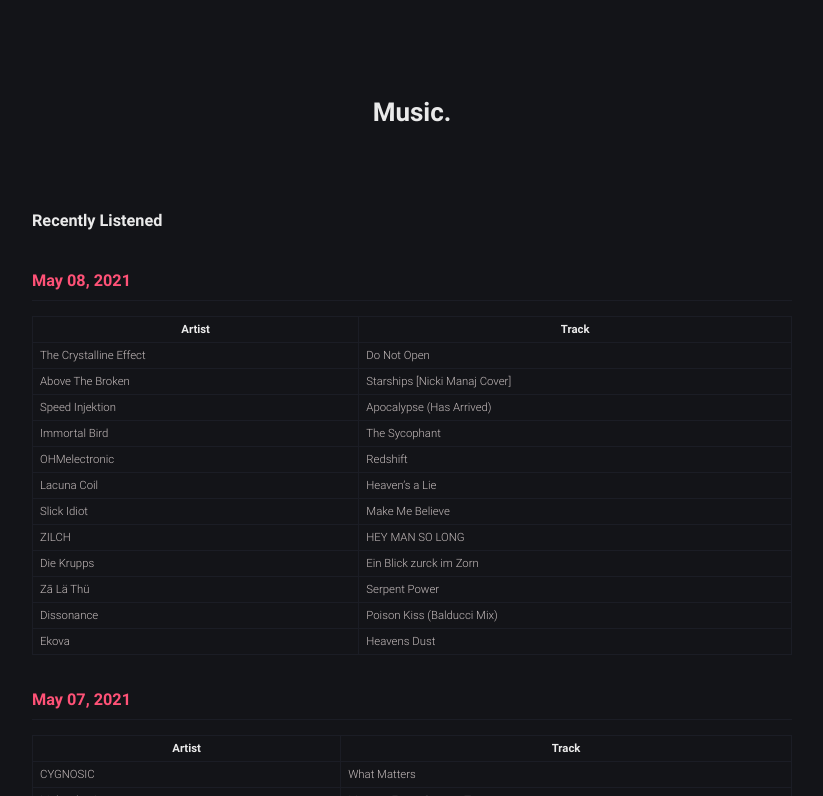
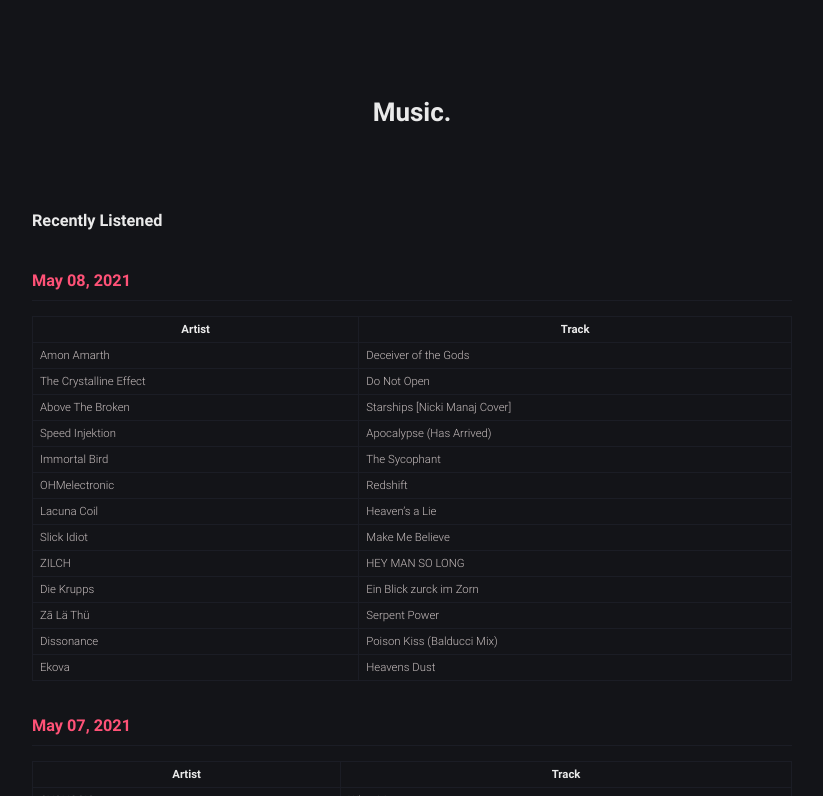
Before and after one commit to robert-marshall/xyz, a Jekyll site: the page built from music.md, in a window 1280 px wide and 900 px high, cut to the strip 104-900 px from the top of the window. Shown: the whole strip, without its empty margins (228-1051 px from the left). Built offline with Jekyll 4.4.1, drawn with Linux system fonts in a browser that asks for light colours.

```diff
--- a/music.md
+++ b/music.md
@@ -11,6 +11,7 @@
 
 | Artist | Track |
 |--------|-------|
+Amon Amarth | Deceiver of the Gods
 The Crystalline Effect | Do Not Open
 Above The Broken | Starships [Nicki Manaj Cover]
 Speed Injektion | Apocalypse (Has Arrived)
```
